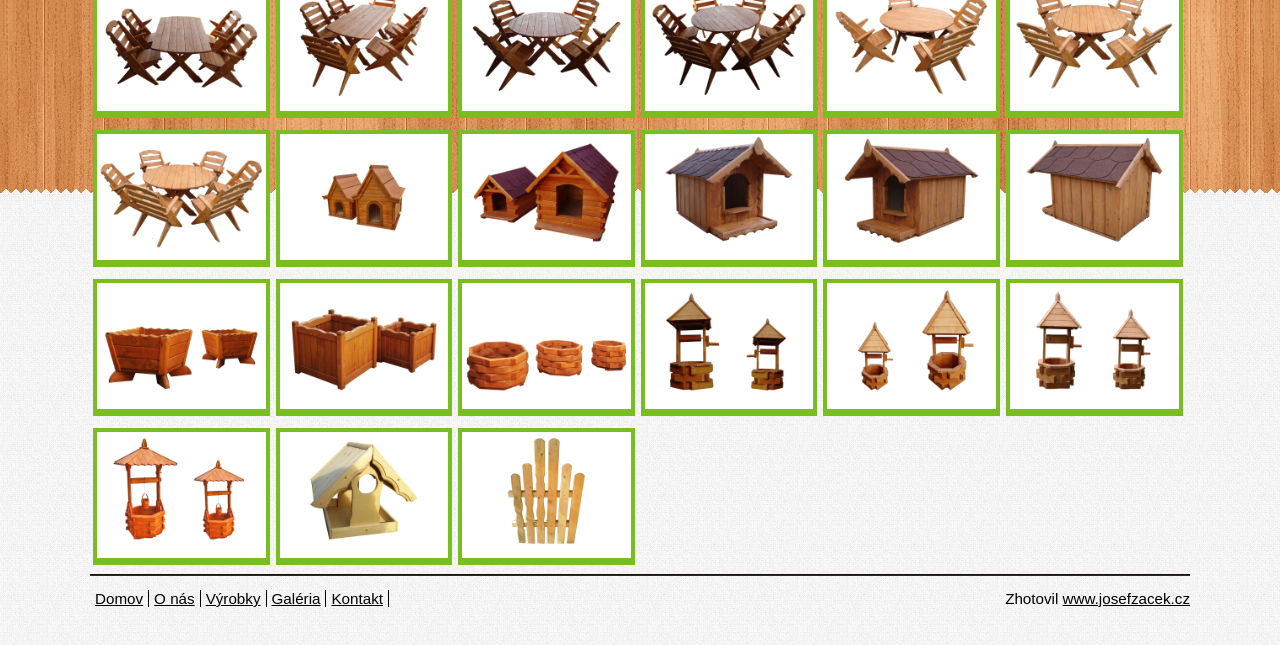
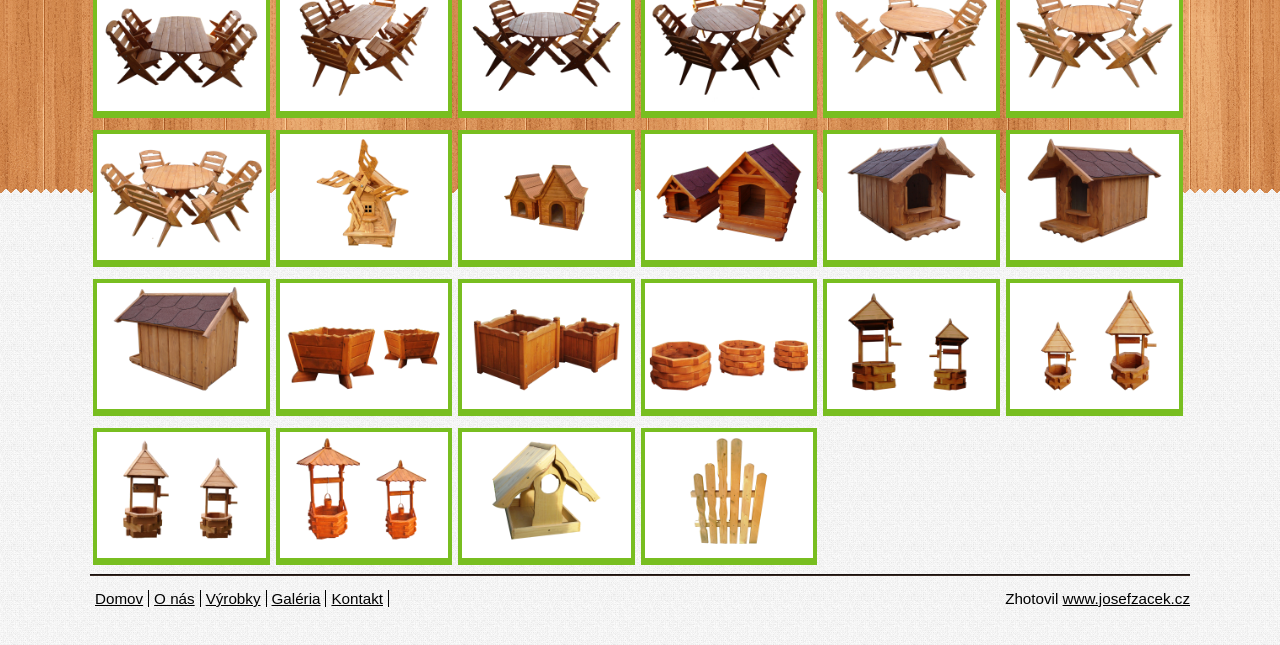
Before and after one commit to josefzacek/dreveny-svet, a plain HTML site: page galeria.html in a window 1280 px wide. Shown: the part 155-800 px from the top of the page. Drawn offline with nearby package versions, Linux system fonts and the light colour scheme.

Commit message:
wooden mill img added

```diff
--- a/galeria.html
+++ b/galeria.html
@@ -100,6 +100,16 @@
         	</div>
         </div>
 
+        <!-- wooden mills -->
+        <div class="one_sixth">
+        	<div class="gallery-item">
+            	<a href="images/gallery/Veterny-mlyn.jpg" title="Veterný mlyn">
+                	<img src="images/gallery/Veterny-mlyn.jpg" alt="Veterný mlyn">
+                </a>
+        	</div>
+        </div>
+
+        <!-- dog kennels -->
         <div class="one_sixth">
         	<div class="gallery-item">
             	<a href="images/gallery/psie-budy.jpg" title="Psie búdy">
@@ -140,6 +150,7 @@
         	</div>
         </div>
 
+        <!-- garden pots -->
         <div class="one_sixth">
         	<div class="gallery-item">
             	<a href="images/gallery/Zahradne-kvetinace.jpg" title="Záhradné kvetináče">
@@ -164,6 +175,7 @@
         	</div>
         </div>
 
+        <!-- wish wells -->
         <div class="one_sixth">
         	<div class="gallery-item">
             	<a href="images/gallery/Studnovy-rumpal-so-strieskou.jpg" title="Studňový rumpál so strieškou">
@@ -196,6 +208,7 @@
         	</div>
         </div>
 
+        <!-- bird house -->
         <div class="one_sixth">
         	<div class="gallery-item">
             	<a href="images/gallery/domcek-pre-vtaky.jpg" title="Domček pre vtáky">
@@ -204,7 +217,8 @@
         	</div>
         </div>
 
-         <div class="one_sixth">
+        <!-- fence -->
+        <div class="one_sixth">
         	<div class="gallery-item">
             	<a href="images/gallery/dreveny-plot.jpg" title="Drevený plot">
                 	<img src="images/gallery/dreveny-plot.jpg" alt="Drevený plot">
```
Also changed, not shown: images/gallery/Veterny-mlyn.jpg (added).
